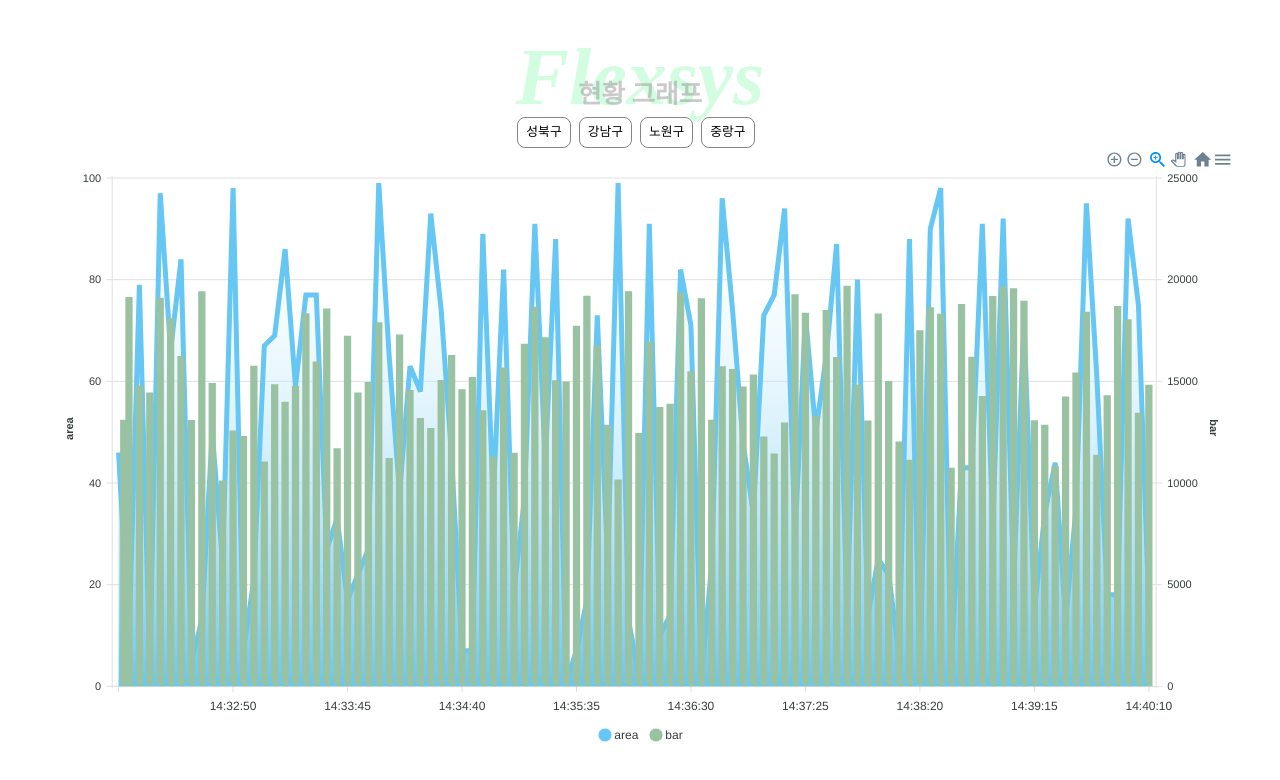
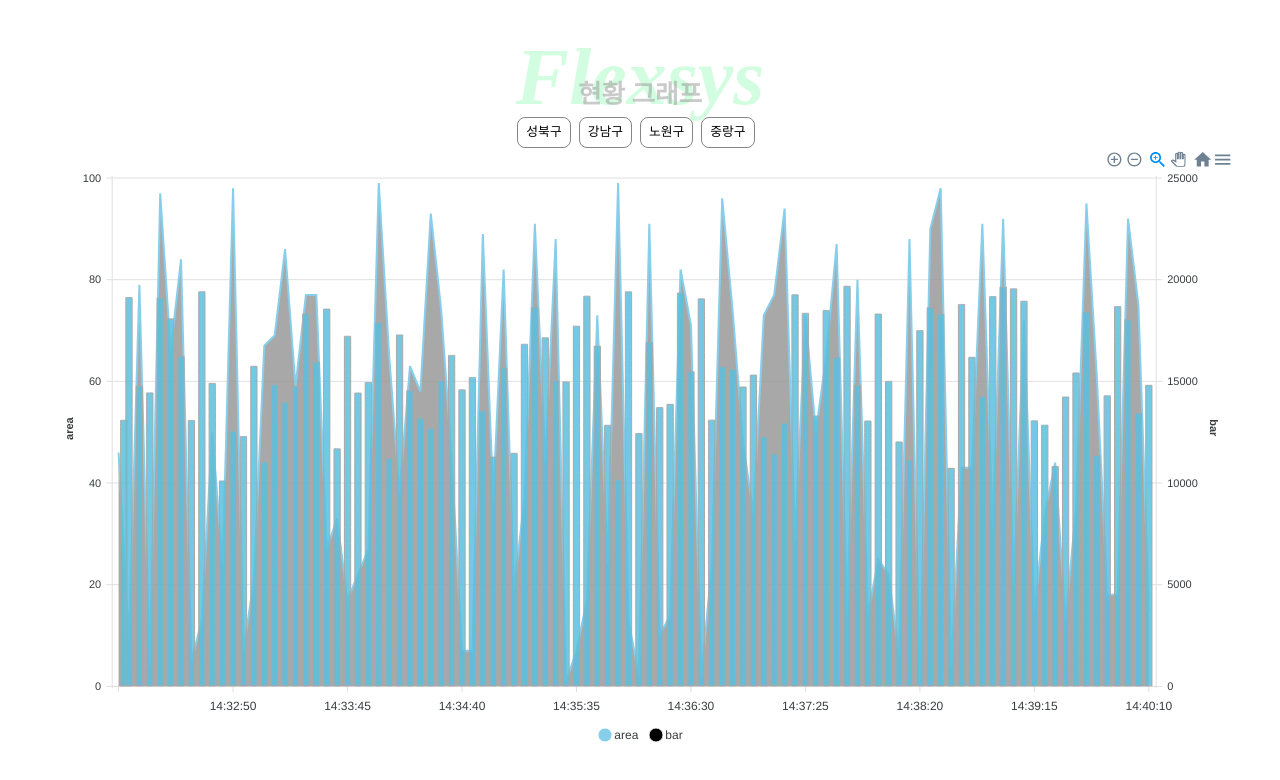
Before and after one commit to wanted-pre-onboarding-internship-1team/pre-onboarding-9th-3-1, a React (Create React App) app: page / in a window 1280 px wide. Shown: the top 780 px of the page. Built offline with nearby package versions, Linux system fonts and the light colour scheme.

Commit message:
[#3] feat: 차트 필터링 기능 적용

```diff
--- a/src/components/Chart.tsx
+++ b/src/components/Chart.tsx
@@ -2,10 +2,14 @@ import useMockList from '../hooks/useMockList';
 import ChartFilter from './ChartFilter';
 import { ApexOptions } from 'apexcharts';
 import ApexCharts from 'react-apexcharts';
+import { useLocation, useNavigate } from 'react-router-dom';
 import styled from 'styled-components';
 
 export default function Chart() {
+  const navigator = useNavigate();
   const { timeList, idList, barValueList, areaValueList } = useMockList();
+  const { search } = useLocation();
+  const filter = new URLSearchParams(search).get('filter') || '';
   const series = [
     {
       name: 'area',
@@ -21,20 +25,17 @@ export default function Chart() {
   const chartOptions: ApexOptions = {
     chart: {
       events: {
-        dataPointSelection: (event, chartContext, config) => {
-          const index = config.dataPointIndex;
-          console.log(index);
+        click: (event, chartContext, config) => {
+          const index = config?.dataPointIndex;
+          const { id } = config.globals.initialSeries[0].data[index];
+          if (id) navigator(`/?filter=${id}`);
         },
       },
     },
     fill: {
-      type: 'gradient',
       gradient: {
         shade: 'light',
         type: 'vertical',
-        shadeIntensity: 1,
-        opacityFrom: 0.1,
-        opacityTo: 1,
         stops: [0, 100],
       },
     },
@@ -73,17 +74,30 @@ export default function Chart() {
         rotate: 0,
       },
     },
-    colors: ['#66C7F4', '#99C2A2'],
-    tooltip: {
-      custom: (opt: any) =>
-        createCustomTooltip({
-          opt,
-          timeList,
-          barValueList,
-          areaValueList,
-          idList,
-        }),
+    stroke: {
+      width: [2, 1],
     },
+    colors: [
+      'skyblue',
+      function ({ seriesIndex, dataPointIndex, w }: any) {
+        const { id } =
+          w.globals.initialSeries[seriesIndex].data[dataPointIndex];
+        if (filter) {
+          if (id === filter) return '#D9534F';
+        }
+        return '#5bc0de';
+      },
+    ],
+    // tooltip: {
+    //   custom: (opt: any) =>
+    //     createCustomTooltip({
+    //       opt,
+    //       timeList,
+    //       barValueList,
+    //       areaValueList,
+    //       idList,
+    //     }),
+    // },
   };
   return (
     <Container>
```
